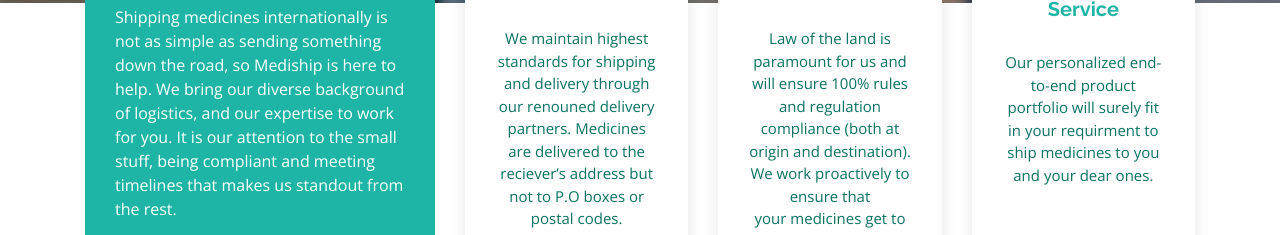
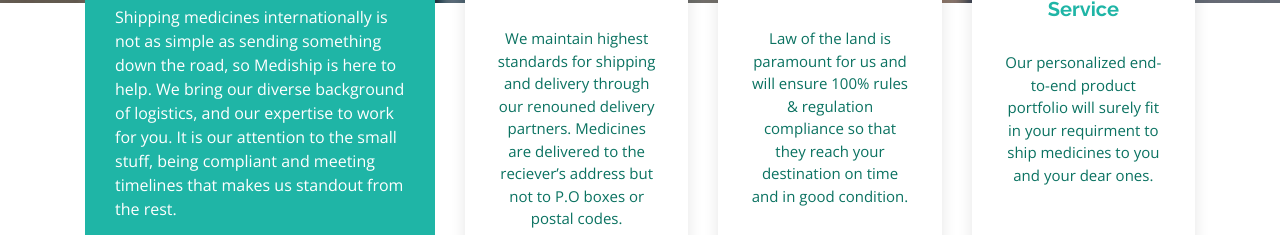
Before and after one commit to RameesSalim/mediship.in, a plain HTML site: page index.html in a window 1280 px wide. Shown: the part 717-952 px from the top of the page. Drawn offline with nearby package versions, Linux system fonts and the light colour scheme.

Commit message:
Text Changs

```diff
--- a/index.html
+++ b/index.html
@@ -128,7 +128,7 @@
                   <div class="icon-box mt-4 mt-xl-0">
                     <i class="bx bx-cube-alt"></i>
                     <h4 style="color:#1fb5a6;">100% Compliant</h4>
-                    <p>Law of the land is paramount for us and will ensure 100% rules and regulation compliance (both at origin and destination). We work proactively to ensure that your medicines get to where they need to go on time and in good condition.</p>
+                    <p>Law of the land is paramount for us and will ensure 100% rules & regulation compliance so that they reach your destination on time and in good condition.</p>
                   </div>
                 </div>
                 <div class="col-xl-4 d-flex align-items-stretch">
```
